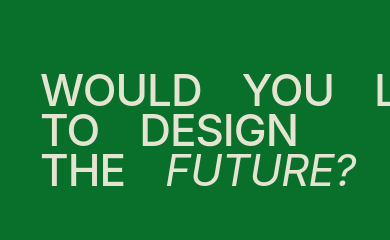
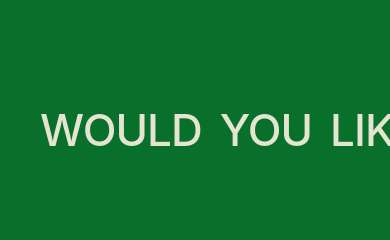
Before and after one commit to uwctrl-y/uwctrly, a Vue app: page / in a window 390 px wide. Shown: the part 828-1068 px from the top of the page. Built offline with nearby package versions, Linux system fonts and the light colour scheme.

Commit message:
initial sentence wrap formatting

```diff
--- a/src/views/SlidingTextPreIntroduction.vue
+++ b/src/views/SlidingTextPreIntroduction.vue
@@ -104,7 +104,8 @@ export default {
     letter-spacing: -6px;
   }
   .section-heading {
-  padding-top: 3vh;
+    padding-top: 3vh;
+    column-gap: 30px;
   }
 }
 
@@ -121,12 +122,16 @@ export default {
     font-size: 74px;
   }
   .section-heading {
-  padding-top: 0;
+    padding-top: 0;
+    column-gap: 22px;
   }
 }
 @media screen and (max-width: 600px) {
   .animated-word p {
     font-size: 64px;
+  }
+  .section-heading {
+    column-gap: 18px;
   }
 }
 @media screen and (max-width: 400px) {
--- a/src/views/preIntroduction.vue
+++ b/src/views/preIntroduction.vue
@@ -36,6 +36,7 @@ export default {
   components: { SlidingTextPreIntroduction },
   props: ['reachedIntro'],
   data() {
+    if (visualViewport >= 700) {
       const sentenceString1 = "WOULD YOU LIKE..."
       const sentenceArray1 = sentenceString1.split(" ").map(string => ({ content: string,}))
       const sentenceString2 = "TO DESIGN"
@@ -51,6 +52,16 @@ export default {
         sectionClass2: 'section-heading2',
         sectionClass3: 'section-heading3'
       };
+    }
+    else {
+      const sentenceString1 = "WOULD YOU LIKE...TO DESIGN THE FUTURE"
+      const sentenceArray1 = sentenceString1.split(" ").map(string => ({ content: string}))
+      return {
+        heading1: sentenceArray1,
+        sectionClass1: 'section-heading1',
+        animatedWordClass: 'animated-word',
+      };
+    }
   },
   computed: {
     sectionHeadingClass() {
@@ -169,6 +180,7 @@ export default {
   }
   .pre-introduction-section {
     margin-top: -200px;
+    margin-bottom: -90px;
     padding-top: 40px;
   }
 }
```
Lines whose indentation alone changed are shown as unchanged.
